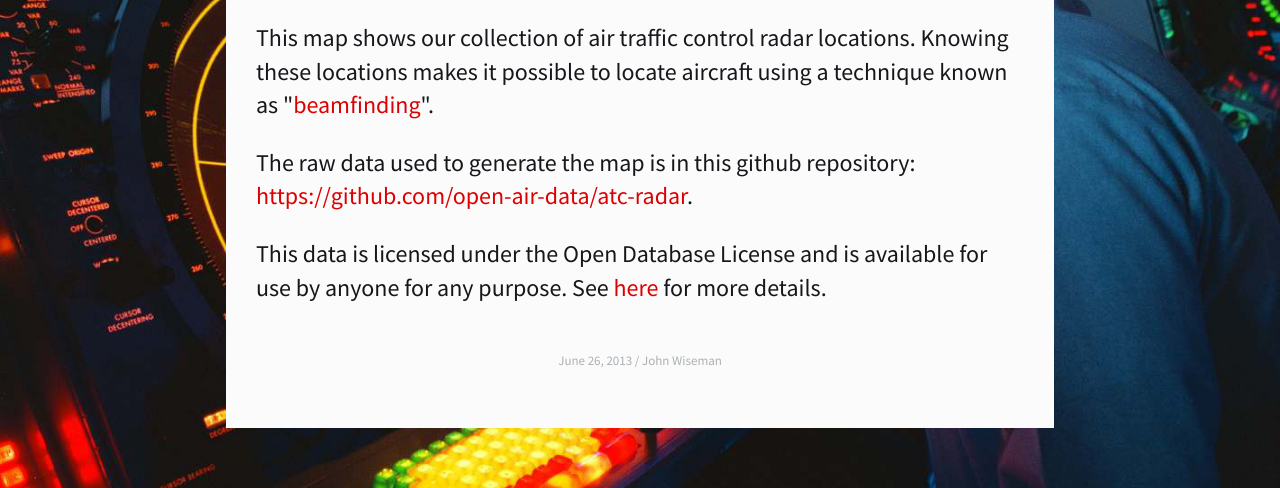
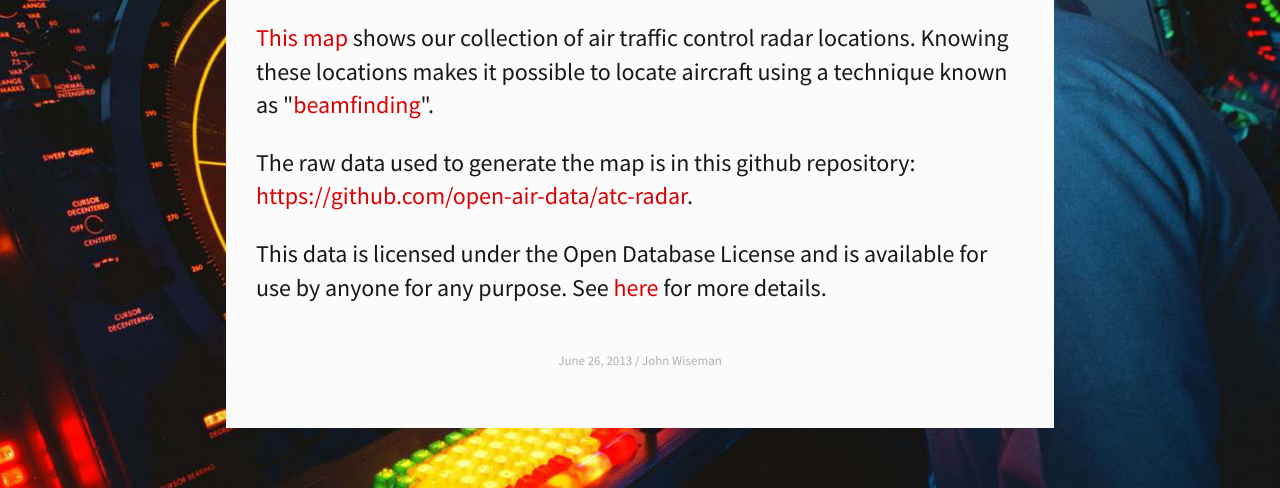
Before and after one commit to open-air-data/atc-radar, a plain HTML site: page about.html in a window 1280 px wide. Shown: the part 329-817 px from the top of the page. Drawn offline with Linux system fonts and the light colour scheme.

Commit message:
Added link to map on about page.

```diff
--- a/about.html
+++ b/about.html
@@ -23,7 +23,7 @@
         <div class="section">
 
           <p>
-            This map shows our collection of air traffic control radar
+            <a href="/atc-radar">This map</a> shows our collection of air traffic control radar
             locations.  Knowing these locations makes it possible to
             locate aircraft using a technique known as
             "<a href="http://planeplotter.pbworks.com/w/page/49167261/Beamfinder">beamfinding</a>".
```
